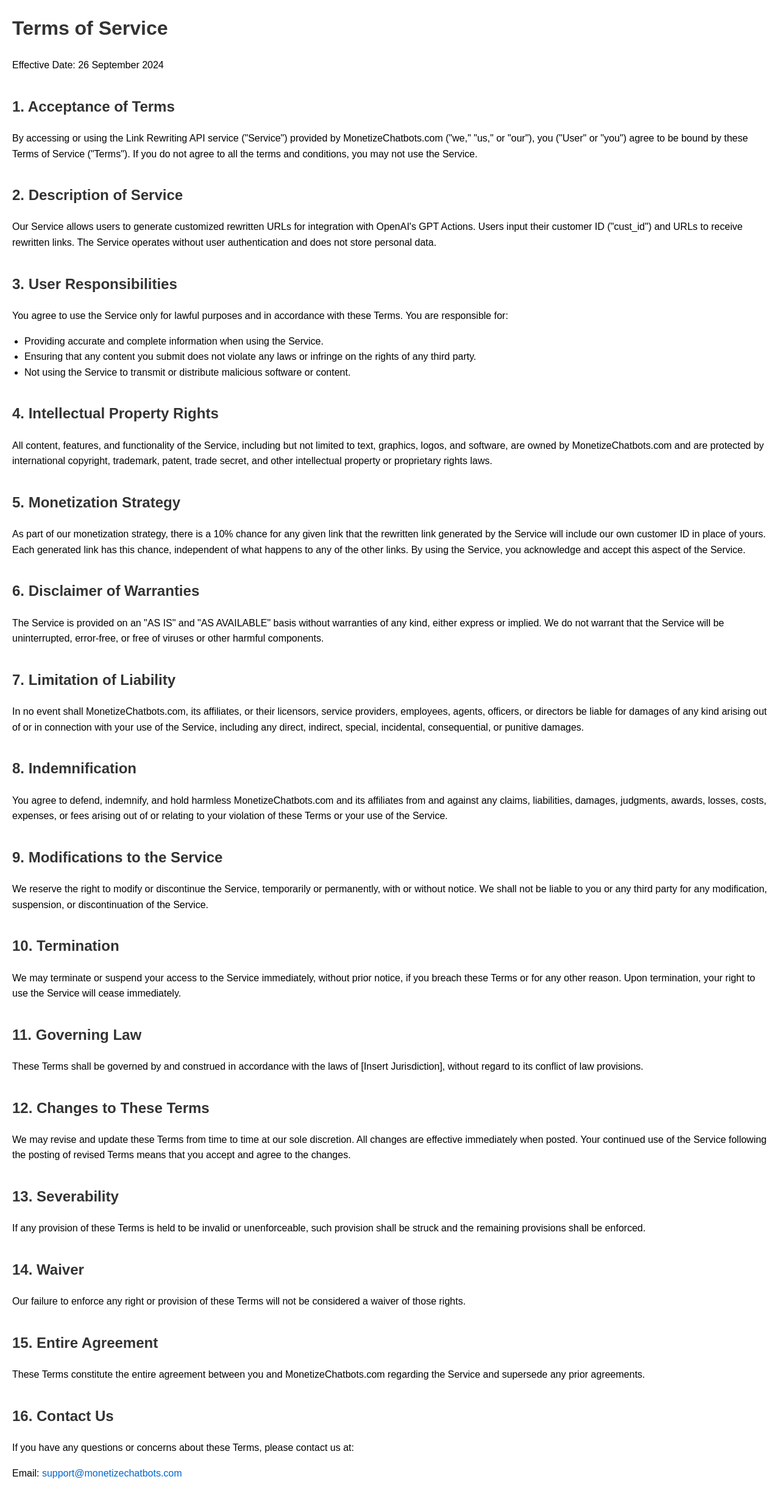
After one commit to vlogbase/MCpub, a Flask app: page /terms-of-service in a window 1280 px wide. The commit adds this page. Shown: the whole page at 61% size. Run offline with Flask 3, Linux system fonts and the light colour scheme.

Commit message:
Agent query: Can you verify if the Terms of Service link in the footer of the homepage is working and leads to the correct page?

```diff
--- a/main.py
+++ b/main.py
@@ -39,6 +39,10 @@ def index():
 @app.route('/privacy-policy')
 def privacy_policy():
     return render_template('privacy_policy.html')
+
+@app.route('/terms-of-service')
+def terms_of_service():
+    return render_template('terms_of_service.html')
 
 @app.route('/generate_api', methods=['POST'])
 def generate_api():
--- a/templates/index.html
+++ b/templates/index.html
@@ -27,7 +27,7 @@
         <footer>
             <p>
                 <a href="{{ url_for('privacy_policy') }}">Privacy Policy</a> |
-                <a href="https://sites.google.com/sentigral.com/monetizechatbots/terms-of-service">Terms of Service</a>
+                <a href="{{ url_for('terms_of_service') }}">Terms of Service</a>
             </p>
         </footer>
     </div>
--- /dev/null
+++ b/templates/terms_of_service.html
@@ -0,0 +1,96 @@
+<!DOCTYPE html>
+<html lang="en">
+<head>
+<meta charset="UTF-8">
+<title>Terms of Service - MonetizeChatbots.com</title>
+<style>
+  body { font-family: Arial, sans-serif; margin: 20px; line-height: 1.6; }
+  h1, h2 { color: #333; }
+  h1 { font-size: 2em; }
+  h2 { font-size: 1.5em; margin-top: 1.5em; }
+  p { margin: 1em 0; }
+  ul { margin: 1em 0; padding-left: 20px; }
+  a { color: #0066cc; text-decoration: none; }
+  a:hover { text-decoration: underline; }
+</style>
+</head>
+<body>
+
+<h1>Terms of Service</h1>
+
+<p>Effective Date: 26 September 2024</p>
+
+<h2>1. Acceptance of Terms</h2>
+
+<p>By accessing or using the Link Rewriting API service ("Service") provided by MonetizeChatbots.com ("we," "us," or "our"), you ("User" or "you") agree to be bound by these Terms of Service ("Terms"). If you do not agree to all the terms and conditions, you may not use the Service.</p>
+
+<h2>2. Description of Service</h2>
+
+<p>Our Service allows users to generate customized rewritten URLs for integration with OpenAI's GPT Actions. Users input their customer ID ("cust_id") and URLs to receive rewritten links. The Service operates without user authentication and does not store personal data.</p>
+
+<h2>3. User Responsibilities</h2>
+
+<p>You agree to use the Service only for lawful purposes and in accordance with these Terms. You are responsible for:</p>
+
+<ul>
+  <li>Providing accurate and complete information when using the Service.</li>
+  <li>Ensuring that any content you submit does not violate any laws or infringe on the rights of any third party.</li>
+  <li>Not using the Service to transmit or distribute malicious software or content.</li>
+</ul>
+
+<h2>4. Intellectual Property Rights</h2>
+
+<p>All content, features, and functionality of the Service, including but not limited to text, graphics, logos, and software, are owned by MonetizeChatbots.com and are protected by international copyright, trademark, patent, trade secret, and other intellectual property or proprietary rights laws.</p>
+
+<h2>5. Monetization Strategy</h2>
+
+<p>As part of our monetization strategy, there is a 10% chance for any given link that the rewritten link generated by the Service will include our own customer ID in place of yours. Each generated link has this chance, independent of what happens to any of the other links. By using the Service, you acknowledge and accept this aspect of the Service.</p>
+
+<h2>6. Disclaimer of Warranties</h2>
+
+<p>The Service is provided on an "AS IS" and "AS AVAILABLE" basis without warranties of any kind, either express or implied. We do not warrant that the Service will be uninterrupted, error-free, or free of viruses or other harmful components.</p>
+
+<h2>7. Limitation of Liability</h2>
+
+<p>In no event shall MonetizeChatbots.com, its affiliates, or their licensors, service providers, employees, agents, officers, or directors be liable for damages of any kind arising out of or in connection with your use of the Service, including any direct, indirect, special, incidental, consequential, or punitive damages.</p>
+
+<h2>8. Indemnification</h2>
+
+<p>You agree to defend, indemnify, and hold harmless MonetizeChatbots.com and its affiliates from and against any claims, liabilities, damages, judgments, awards, losses, costs, expenses, or fees arising out of or relating to your violation of these Terms or your use of the Service.</p>
+
+<h2>9. Modifications to the Service</h2>
+
+<p>We reserve the right to modify or discontinue the Service, temporarily or permanently, with or without notice. We shall not be liable to you or any third party for any modification, suspension, or discontinuation of the Service.</p>
+
+<h2>10. Termination</h2>
+
+<p>We may terminate or suspend your access to the Service immediately, without prior notice, if you breach these Terms or for any other reason. Upon termination, your right to use the Service will cease immediately.</p>
+
+<h2>11. Governing Law</h2>
+
+<p>These Terms shall be governed by and construed in accordance with the laws of [Insert Jurisdiction], without regard to its conflict of law provisions.</p>
+
+<h2>12. Changes to These Terms</h2>
+
+<p>We may revise and update these Terms from time to time at our sole discretion. All changes are effective immediately when posted. Your continued use of the Service following the posting of revised Terms means that you accept and agree to the changes.</p>
+
+<h2>13. Severability</h2>
+
+<p>If any provision of these Terms is held to be invalid or unenforceable, such provision shall be struck and the remaining provisions shall be enforced.</p>
+
+<h2>14. Waiver</h2>
+
+<p>Our failure to enforce any right or provision of these Terms will not be considered a waiver of those rights.</p>
+
+<h2>15. Entire Agreement</h2>
+
+<p>These Terms constitute the entire agreement between you and MonetizeChatbots.com regarding the Service and supersede any prior agreements.</p>
+
+<h2>16. Contact Us</h2>
+
+<p>If you have any questions or concerns about these Terms, please contact us at:</p>
+
+<p>Email: <a href="mailto:support@monetizechatbots.com">support@monetizechatbots.com</a></p>
+
+</body>
+</html>
```
Also changed, not shown: Pasted--DOCTYPE-html-html-lang-en-head-meta-charset-UTF-8-title-Terms-of-Service-Monetiz-1727380982438.txt (added, +96 -0 lines).
